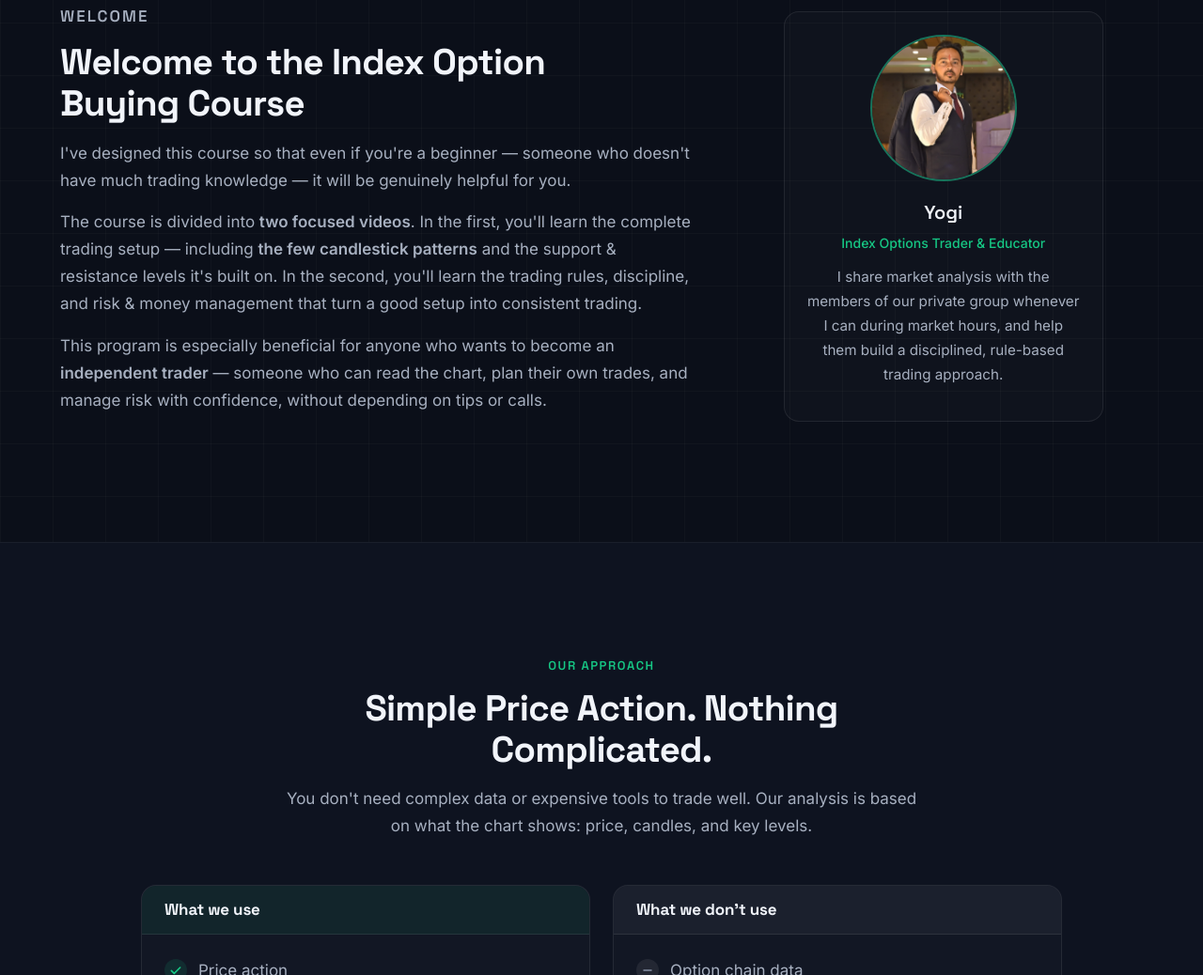
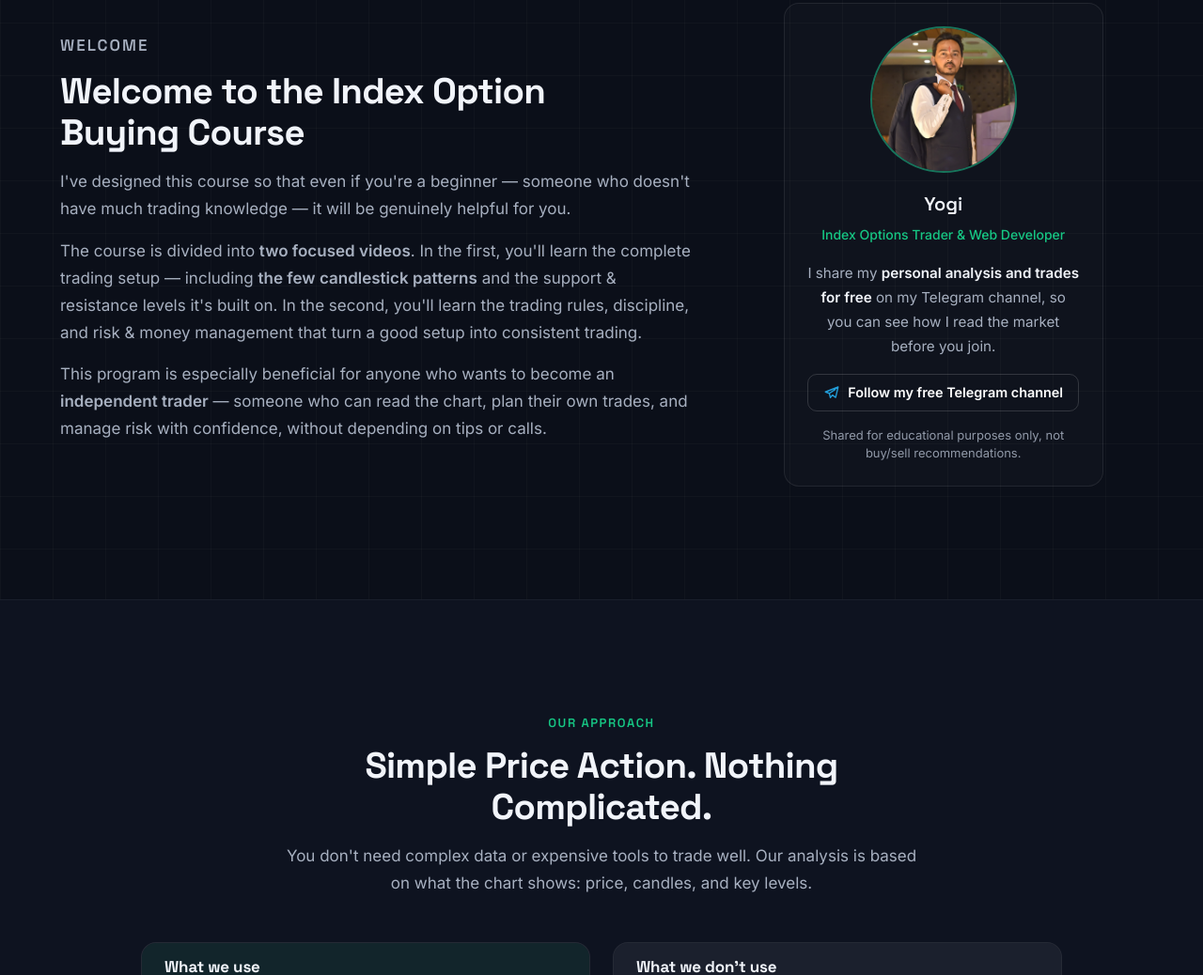
Before and after one commit to TheYogii/indexoption, a plain HTML site: page index.html in a window 1280 px wide. Shown: the part 928-1966 px from the top of the page at 94% size. Drawn offline with Linux system fonts and the light colour scheme.

Commit message:
remove educator word

```diff
--- a/css/style.css
+++ b/css/style.css
@@ -201,8 +201,12 @@ button { font: inherit; color: inherit; cursor: pointer; }
 .instructor__photo { width: 128px; height: 128px; margin: 0 auto var(--sp-4); border-radius: 50%; overflow: hidden; background: var(--surface-2); border: 2px solid rgba(22,199,132,.5); }
 .instructor__photo img { display: block; width: 100%; height: 100%; object-fit: cover; object-position: center 20%; }
 .instructor__name { font-family: var(--font-head); font-weight: 600; font-size: 1.25rem; color: var(--text); margin: 0; }
-.instructor__role { color: var(--accent); font-size: var(--fs-sm); font-weight: 500; margin: .25rem 0 var(--sp-3); }
-.instructor__bio { color: var(--text-muted); font-size: .95rem; margin-bottom: var(--sp-3); }
+.instructor__role { color: var(--accent); font-size: var(--fs-sm); font-weight: 500; margin: .25rem 0 var(--sp-4); }
+.instructor__bio { max-width: 320px; margin: 0 auto var(--sp-4); color: var(--text-muted); font-size: .95rem; }
+.instructor__bio strong { color: var(--text); font-weight: 600; }
+.instructor__btn { max-width: 100%; padding: 0 16px; font-size: .9rem; }
+.instructor__btn .icon { color: #229ED9; flex: 0 0 auto; }
+.instructor__disclaimer { max-width: 320px; margin: var(--sp-4) auto 0; font-size: 13px; line-height: 1.5; color: var(--text-muted); opacity: .85; }
 @media (min-width: 768px) { .instructor__photo { width: 156px; height: 156px; } }
 
 /* 8. CURRICULUM ------------------------------------------------------------ */
--- a/index.html
+++ b/index.html
@@ -173,11 +173,13 @@
     <!-- Instructor card. EDIT: name in CONFIG (js/main.js); photo at images/Yogi.jpg -->
     <aside class="instructor card reveal" aria-label="Instructor">
       <div class="instructor__photo">
-        <img src="images/Yogi.jpg" alt="Yogi — Index Options Trader &amp; Educator" width="320" height="480" loading="lazy" decoding="async">
+        <img src="images/Yogi.jpg" alt="Yogi — Index Options Trader &amp; Web Developer" width="320" height="480" loading="lazy" decoding="async">
       </div>
       <p class="instructor__name" data-config-text="instructorName">Yogi</p>
-      <p class="instructor__role">Index Options Trader &amp; Educator</p>
-      <p class="instructor__bio">I share market analysis with the members of our private group whenever I can during market hours, and help them build a disciplined, rule-based trading approach.</p>
+      <p class="instructor__role">Index Options Trader &amp; Web Developer</p>
+      <p class="instructor__bio">I share my <strong>personal analysis and trades for free</strong> on my Telegram channel, so you can see how I read the market before you join.</p>
+      <a class="btn btn--ghost btn--sm instructor__btn" href="https://t.me/trade_index_option" data-config-link="telegramChannel" target="_blank" rel="noopener noreferrer"><svg class="icon" aria-hidden="true"><use href="#i-telegram"/></svg>Follow my free Telegram channel</a>
+      <p class="instructor__disclaimer">Shared for educational purposes only, not buy/sell recommendations.</p>
     </aside>
   </div>
 </section>
```
